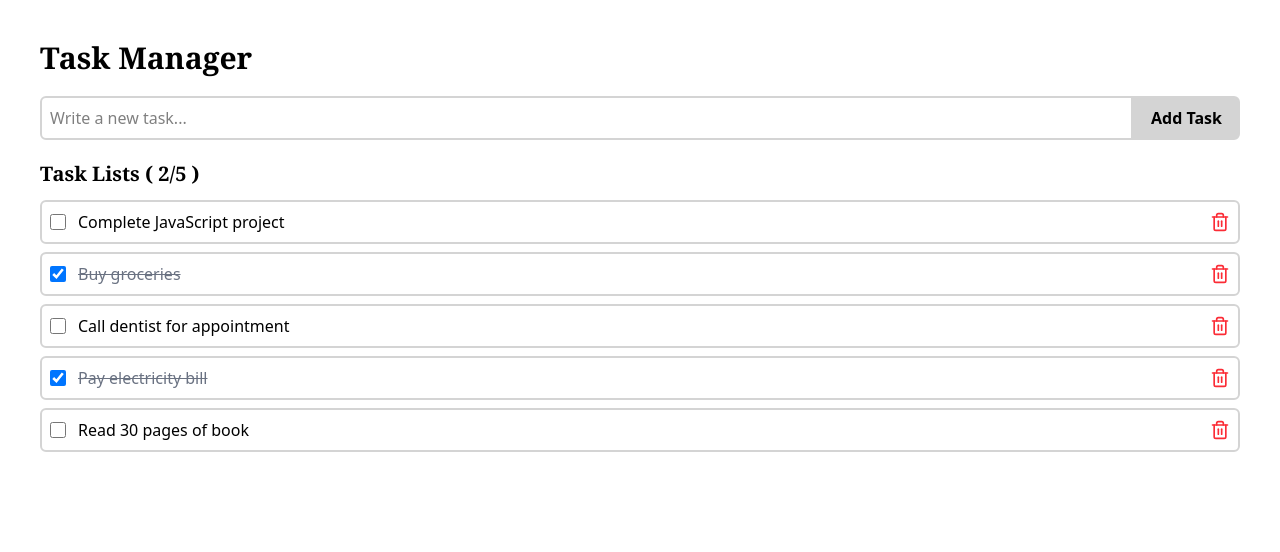
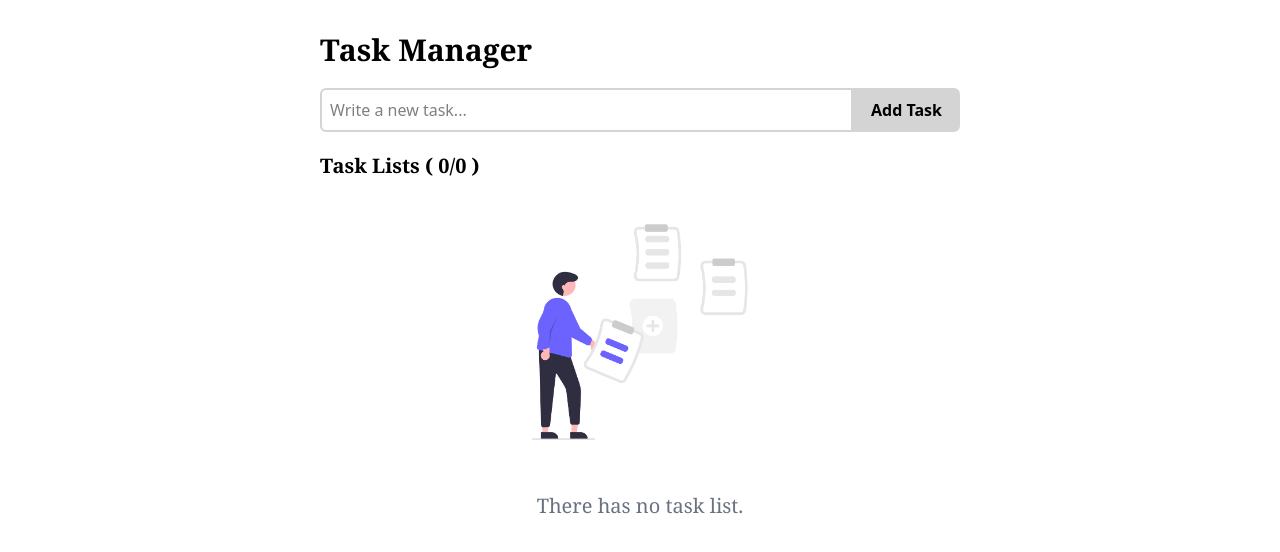
Before and after one commit to Phyothidarkyaw/To-do-List-App, a React (Vite) app: page / in a window 1280 px wide. Shown: the top 552 px of the page. Built offline with nearby package versions, Linux system fonts and the light colour scheme.

Commit message:
feat: no-data task ui

```diff
--- a/src/App.jsx
+++ b/src/App.jsx
@@ -1,14 +1,13 @@
-import React, { useState } from "react";
 import Heading from "./components/Heading";
 import CreateTask from "./components/CreateTask";
 import TaskList from "./components/TaskList";
 
 const App = () => {
   return (
-    <div className="p-10">
+    <div className="max-w-2xl mx-auto px-4 py-8">
       <Heading />
-      <CreateTask  />
-      <TaskList  />
+      <CreateTask />
+      <TaskList />
     </div>
   );
 };
--- a/src/components/CreateTask.jsx
+++ b/src/components/CreateTask.jsx
@@ -3,20 +3,22 @@ import useTaskStore from "../store/useTaskStore";
 
 const CreateTask = () => {
   const [job, setJob] = useState("");
-  const {addTask} = useTaskStore();
+  const { addTask } = useTaskStore();
 
   const handleOnChange = (event) => {
     setJob(event.target.value);
   };
+
   const handleAddTaskBtn = () => {
     const newTask = {
       id: Date.now(),
       task: job,
-      isDone: false
-    }
+      isDone: false,
+    };
     addTask(newTask);
-    setJob("")
+    setJob("");
   };
+
   return (
       <div className="flex mb-5">
         <input
--- a/src/components/TaskList.jsx
+++ b/src/components/TaskList.jsx
@@ -2,15 +2,26 @@ import useTaskStore from "../store/useTaskStore";
 import Task from "./Task";
 
 const TaskList = () => {
-  const {tasks} = useTaskStore();
+  const { tasks } = useTaskStore();
   return (
     <div>
       <h3 className="font-bold text-xl font-serif mb-3">
-        Task Lists ( {tasks.filter((el) => el.isDone ).length}/{tasks.length} )
+        Task Lists ( {tasks.filter((el) => el.isDone).length}/{tasks.length} )
       </h3>
-      {tasks.map((el) => (
-        <Task key={el.id} job={el} />
-      ))}
+      {tasks.length === 0 ? (
+        <div className="flex flex-col gap-5 justify-center items-center">
+          <img src="/src/assets/add-note.png" alt="" className="size-70" />
+          <p className="text-xl font-serif text-gray-500">
+            There has no task list.
+          </p>
+        </div>
+      ) : (
+        <div>
+          {tasks.map((el) => (
+            <Task key={el.id} job={el} />
+          ))}
+        </div>
+      )}
     </div>
   );
 };
--- a/src/store/useTaskStore.js
+++ b/src/store/useTaskStore.js
@@ -2,31 +2,31 @@ import { create } from "zustand";
 
 const useTaskStore = create((set) => ({
   tasks: [
-    {
-      id: 1,
-      task: "Complete JavaScript project",
-      isDone: false,
-    },
-    {
-      id: 2,
-      task: "Buy groceries",
-      isDone: true,
-    },
-    {
-      id: 3,
-      task: "Call dentist for appointment",
-      isDone: false,
-    },
-    {
-      id: 4,
-      task: "Pay electricity bill",
-      isDone: true,
-    },
-    {
-      id: 5,
-      task: "Read 30 pages of book",
-      isDone: false,
-    },
+    // {
+    //   id: 1,
+    //   task: "Complete JavaScript project",
+    //   isDone: false,
+    // },
+    // {
+    //   id: 2,
+    //   task: "Buy groceries",
+    //   isDone: true,
+    // },
+    // {
+    //   id: 3,
+    //   task: "Call dentist for appointment",
+    //   isDone: false,
+    // },
+    // {
+    //   id: 4,
+    //   task: "Pay electricity bill",
+    //   isDone: true,
+    // },
+    // {
+    //   id: 5,
+    //   task: "Read 30 pages of book",
+    //   isDone: false,
+    // },
   ],
   addTask: (newTask) => set((state) => ({tasks : [...state.tasks,newTask]})),
   removeTask: (taskId) =>
```
Also changed, not shown: src/assets/add-note.png (added). Lines whose indentation alone changed are shown as unchanged.
